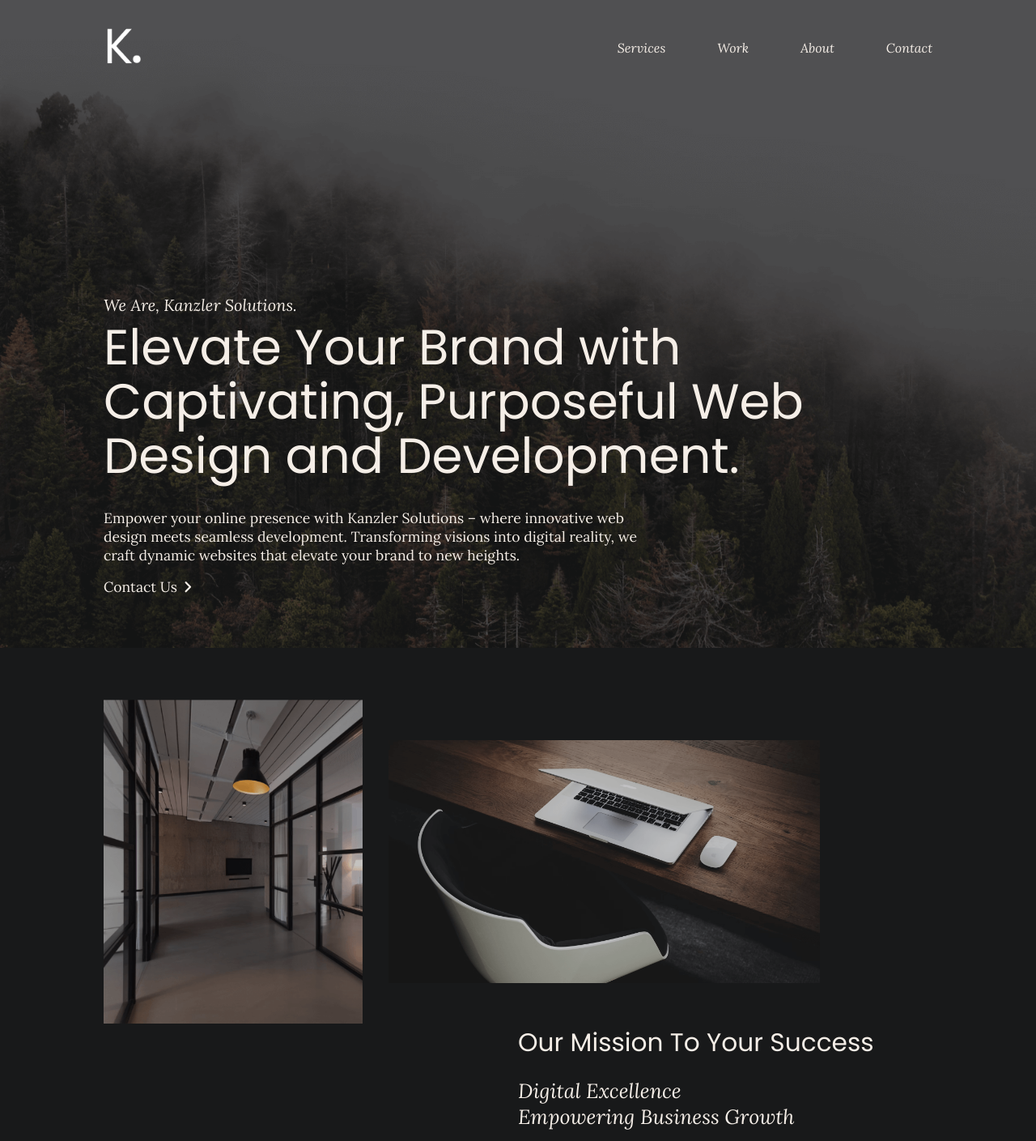
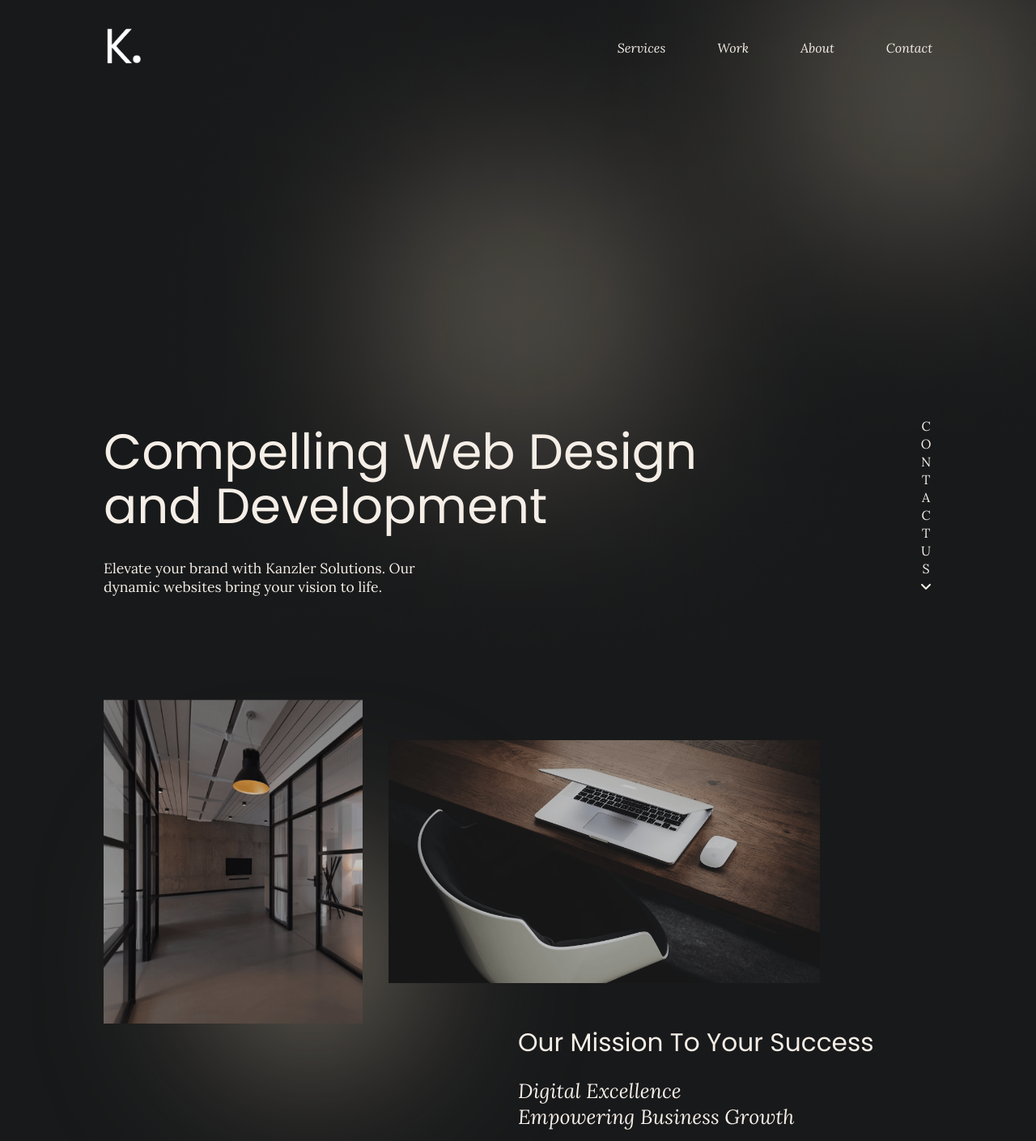
Before and after one commit to owenkanzler/Kanzler-Solutions, a React (Vite) app: page / in a window 1280 px wide. Shown: the top 1409 px of the page at 81% size. Built offline with nearby package versions, Linux system fonts and the light colour scheme.

Commit message:
hero redesign

```diff
--- a/src/App.css
+++ b/src/App.css
@@ -37,6 +37,16 @@ h6 {
 
 p {
   font-size: 1rem;
+}
+
+.blur {
+  width: 300px;
+  height: 300px;
+  border-radius: 300px;
+  background-color: #7a7265;
+  filter: blur(125px);
+  position: absolute;
+  z-index: -1;
 }
 
 @media (max-width: 768px) {
--- a/src/components/Hero/Hero.css
+++ b/src/components/Hero/Hero.css
@@ -1,8 +1,9 @@
 .hero {
   height: 100vh;
-  background: url("../../assets/hero-bg.png");
+  background: url("../../assets/test.png"), no-repeat;
   background-size: cover;
   background-position: bottom;
+  position: relative;
 }
 
 .hero .container {
@@ -12,51 +13,48 @@
 
 .hero-content {
   width: 100%;
-}
-
-.hero h6 {
-  font-family: "Lora", sans-serif;
-  font-style: italic;
-  font-weight: 400;
-  line-height: 1;
+  display: flex;
+  justify-content: space-between;
 }
 
 .hero h1 {
   font-weight: 400;
   line-height: 1.1;
   margin: 0.5rem 0 2rem 0;
-  max-width: 1000px;
+  max-width: 850px;
 }
 
 .hero p {
-  max-width: 700px;
+  max-width: 400px;
   font-size: 1.1rem;
-  margin-bottom: 1rem;
+  padding-right: 0.5rem;
 }
 
 .hero a {
   display: flex;
+  flex-direction: column;
   align-items: center;
-  gap: 0.25rem;
+  gap: 0.125rem;
   text-decoration: none;
+  text-transform: uppercase;
   color: #f5eee7;
   max-width: 125px;
-  font-size: 1.1rem;
   transition: 0.3s;
 }
 
-.hero svg {
-  color: #f5eee7;
+.hero .btn-box {
+  display: flex;
+  flex-direction: column;
+  gap: 0.25rem;
+}
+
+.hero .btn-box svg {
   transition: 0.3s;
 }
 
-.hero a:hover svg {
-  margin-left: 0.75rem;
+.hero .btn-box:hover svg {
   color: #7a7265;
-}
-
-.hero a:hover {
-  color: #7a7265;
+  transform: translateY(5px);
 }
 
 @media (max-width: 768px) {
@@ -66,11 +64,9 @@
 
   .hero p {
     font-size: 1rem;
-    margin-bottom: 1rem;
   }
 
   .hero .contact {
     font-size: 1rem;
-    max-width: 200px;
   }
 }
--- a/src/components/Hero/Hero.jsx
+++ b/src/components/Hero/Hero.jsx
@@ -7,7 +7,7 @@ import { gsap } from "gsap";
 import { ScrollTrigger } from "gsap/ScrollTrigger";
 gsap.registerPlugin(ScrollTrigger);
 
-import { FaAngleRight } from "react-icons/fa6";
+import { FaAngleDown } from "react-icons/fa6";
 
 const Hero = () => {
   const heroRef = useRef(null);
@@ -15,9 +15,16 @@ const Hero = () => {
   useLayoutEffect(() => {
     let ctx = gsap.context(() => {
       const heading = heroRef.current.querySelector("h1");
+      const contact = heroRef.current.querySelector("a");
       const heroAnim = gsap.utils.toArray(".hero-anim");
 
       // Split each word into separate characters
+      const contactWords = contact.textContent.split(" ");
+      const contactChars = contactWords.map((word) => {
+        return `<span class="char">${[...word].join(
+          "</span><span class='char'>"
+        )}</span>`;
+      });
       const words = heading.textContent.split(" ");
       const chars = words.map((word) => {
         return `<span class="char">${[...word].join(
@@ -26,6 +33,7 @@ const Hero = () => {
       });
       // Replace the content of h1 with separated characters
       heading.innerHTML = chars.join(" ");
+      contact.innerHTML = contactChars.join(" ");
 
       gsap.fromTo(
         heading.querySelectorAll(".char"),
@@ -73,22 +81,18 @@ const Hero = () => {
     <section className="hero" ref={heroRef}>
       <Container>
         <div className="hero-content">
-          <h6>We Are, Kanzler Solutions.</h6>
-          <h1>
-            Elevate Your Brand with Captivating, Purposeful Web{" "}
-            <span className="hero-span">Design and Development.</span>
-          </h1>
-          <p className="hero-anim">
-            Empower your online presence with Kanzler Solutions – where
-            innovative web design meets seamless development. Transforming
-            visions into digital reality, we craft dynamic websites that elevate
-            your brand to new heights.
-          </p>
+          <div className="hero-text">
+            <h1>Compelling Web Design and Development</h1>
+            <p className="hero-anim">
+              Elevate your brand with Kanzler Solutions. Our dynamic websites
+              bring your vision to life.
+            </p>
+          </div>
           <div className="btn-box hero-anim">
             <a href="#contact" aria-label="Contact Us">
               Contact Us
-              <FaAngleRight />
             </a>
+            <FaAngleDown />
           </div>
         </div>
       </Container>
--- a/src/components/Mission/Mission.css
+++ b/src/components/Mission/Mission.css
@@ -1,3 +1,7 @@
+.mission {
+  position: relative;
+}
+
 .mission-content {
   display: flex;
   flex-direction: column;
@@ -7,6 +11,15 @@
   display: grid;
   grid-template-columns: repeat(3, 1fr);
   gap: 2rem;
+}
+
+.mission .blur {
+  bottom: 50%;
+  left: 30%;
+  transform: translateX(-50%) translateY(50%);
+  width: 250px;
+  height: 250px;
+  filter: blur(100px);
 }
 
 .mission-content-bottom {
--- a/src/components/Mission/Mission.jsx
+++ b/src/components/Mission/Mission.jsx
@@ -108,6 +108,7 @@ const Mission = () => {
           </div>
         </div>
       </Container>
+      <div className="blur"></div>
     </section>
   );
 };
```
Also changed, not shown: src/assets/test.png (added).
